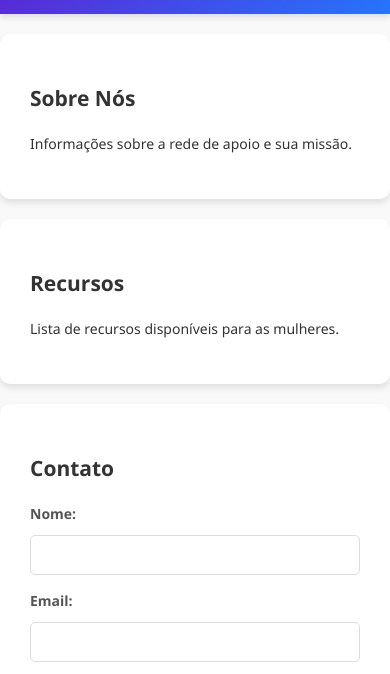
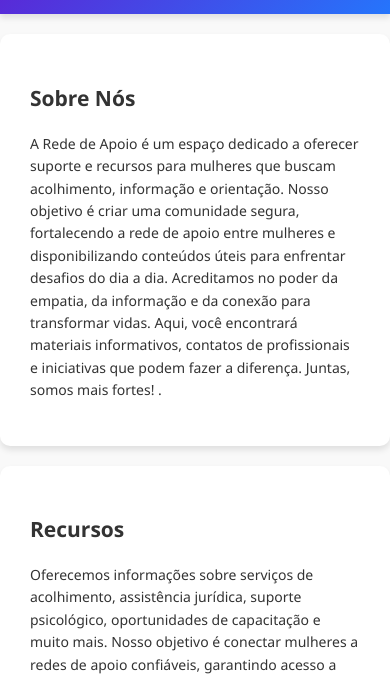
Before and after one commit to lipezeyra/apoio, a website: page index.html in a window 390 px wide. Shown: the part 136-810 px from the top of the page. Drawn offline with Linux system fonts and the light colour scheme.

Commit message:
consertei a versão mobile

```diff
--- a/index.html
+++ b/index.html
@@ -2,7 +2,7 @@
 <html lang="pt-BR">
 <head>
     <meta charset="UTF-8">
-    <meta name="viewport" content="width=device-width, initial-scale=1.0">
+    <meta name="viewport" content="width=device-width, initial-scale=1">
     <title>Rede de Apoio</title>
     <link rel="stylesheet" href="styles.css">
 </head>
@@ -21,12 +21,16 @@
 
     <section id="sobre">
         <h2>Sobre Nós</h2>
-        <p>Informações sobre a rede de apoio e sua missão.</p>
+        <p>A Rede de Apoio é um espaço dedicado a oferecer suporte e recursos para mulheres que buscam acolhimento, informação e orientação. Nosso objetivo é criar uma comunidade segura, fortalecendo a rede de apoio entre mulheres e disponibilizando conteúdos úteis para enfrentar desafios do dia a dia.
+         Acreditamos no poder da empatia, da informação e da conexão para transformar vidas. Aqui, você encontrará materiais informativos, contatos de profissionais e iniciativas que podem fazer a diferença. Juntas, somos mais fortes!
+        .</p>
     </section>
 
     <section id="recursos">
         <h2>Recursos</h2>
-        <p>Lista de recursos disponíveis para as mulheres.</p>
+        <p>Oferecemos informações sobre serviços de acolhimento, assistência jurídica, suporte psicológico, oportunidades de capacitação e muito mais.
+        Nosso objetivo é conectar mulheres a redes de apoio confiáveis, garantindo acesso a ferramentas que possam contribuir para sua segurança, bem-estar e autonomia.
+        Se precisar de ajuda, estamos aqui para facilitar esse caminho!</p>
     </section>
 
     <section id="contato">
```
